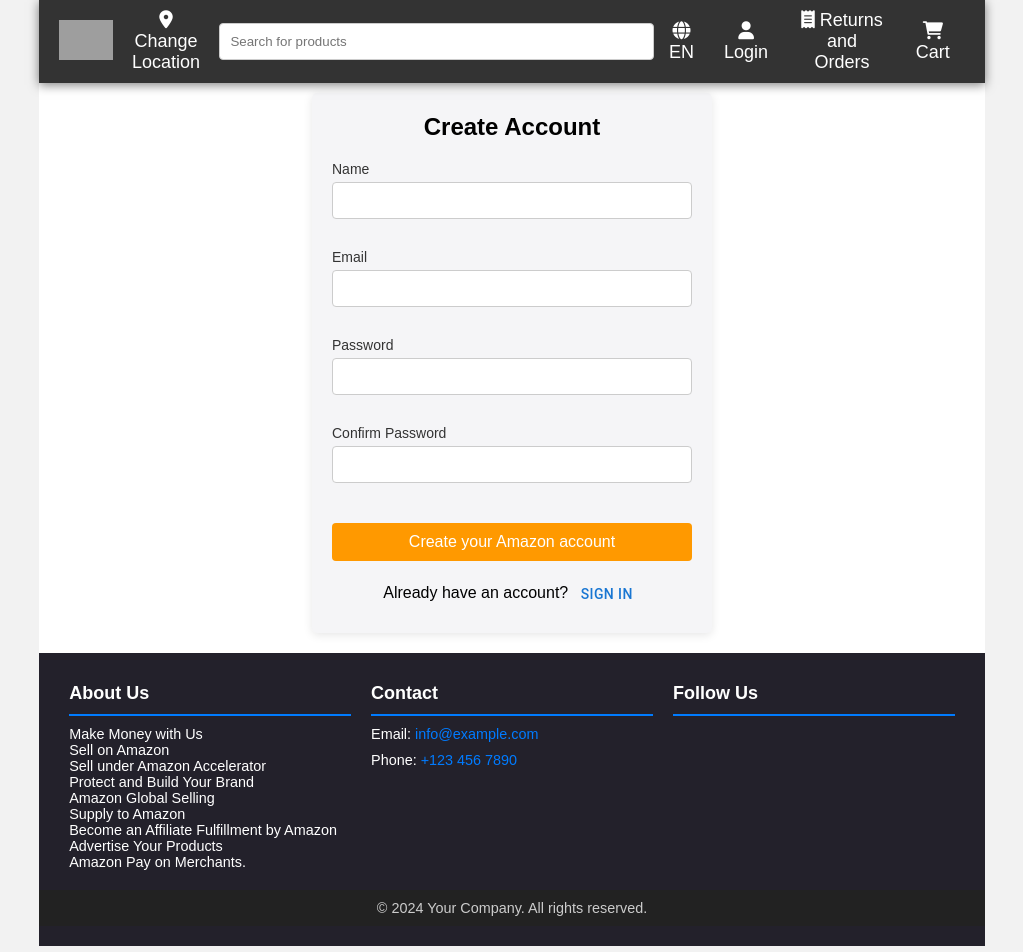
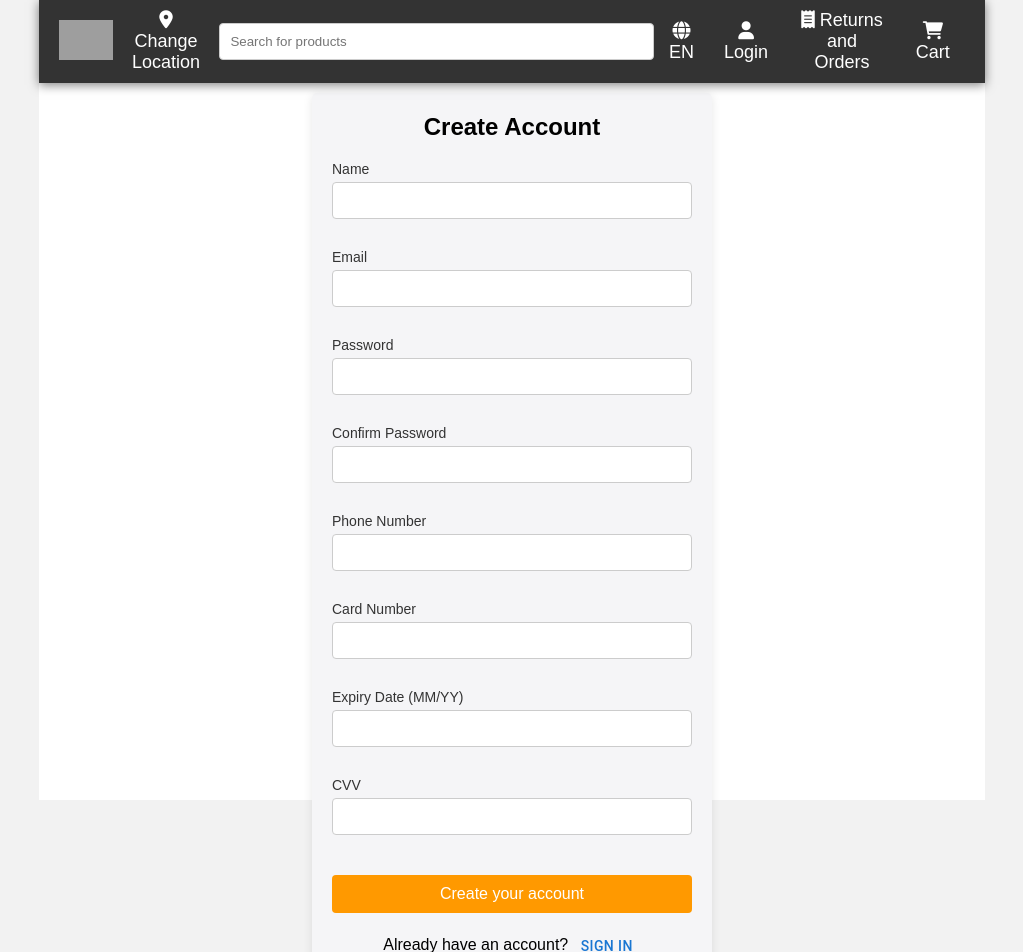
Before and after one commit to rphulambrikar/shopkart, a React (Create React App) app: page /signup in a window 1280 px wide. Shown: the top 952 px of the page, without its empty margins (128-1151 px from the left). Built offline with nearby package versions, Linux system fonts and the light colour scheme; grey boxes are pictures that could not be loaded.

Commit message:
Enter User Data done Succesfully

```diff
--- a/src/components/SignUp.js
+++ b/src/components/SignUp.js
@@ -4,13 +4,16 @@
 import { useNavigate } from 'react-router-dom';
 
 const SignUp = () => {
-
     const navigate = useNavigate();
     const [formData, setFormData] = useState({
         name: '',
         email: '',
         password: '',
-        confirmPassword: ''
+        confirmPassword: '',
+        phoneNumber: '',
+        cardNumber: '',
+        expiryDate: '',
+        cvv: ''
     });
 
     const handleChange = (e) => {
@@ -18,10 +21,43 @@
         setFormData({ ...formData, [name]: value });
     };
 
-    const handleSubmit = (e) => {
+    const handleSubmit = async (e) => {
         e.preventDefault();
-        // Handle form submission logic here
-        console.log('Form submitted:', formData);
+        // Validate password confirmation
+        if (formData.password !== formData.confirmPassword) {
+            alert("Passwords do not match");
+            return;
+        }
+
+        // Prepare data to be sent to backend
+        const userData = {
+            name: formData.name,
+            username: formData.email.split('@')[0], // Creating a username from the email
+            phoneNumber: formData.phoneNumber,
+            email: formData.email,
+            password: formData.password,
+            cardDetails: {
+                cardNumber: formData.cardNumber,
+                expiryDate: formData.expiryDate,
+                cvv: formData.cvv
+            }
+        };
+
+        // Replace the URL with your backend endpoint
+        const response = await fetch('https://your-backend-endpoint.com/users', {
+            method: 'POST',
+            headers: {
+                'Content-Type': 'application/json'
+            },
+            body: JSON.stringify(userData)
+        });
+
+        if (response.ok) {
+            console.log('User data saved successfully');
+            navigate('/login'); // Navigate to a welcome page or dashboard
+        } else {
+            console.error('Error saving user data');
+        }
     };
 
     return (
@@ -44,11 +80,25 @@
                     <label htmlFor="confirmPassword">Confirm Password</label>
                     <input type="password" id="confirmPassword" name="confirmPassword" value={formData.confirmPassword} onChange={handleChange} required />
                 </div>
-                <button type="submit" className="btn">Create your Amazon account</button>
+                <div className="form-group">
+                    <label htmlFor="phoneNumber">Phone Number</label>
+                    <input type="text" id="phoneNumber" name="phoneNumber" value={formData.phoneNumber} onChange={handleChange} required />
+                </div>
+                <div className="form-group">
+                    <label htmlFor="cardNumber">Card Number</label>
+                    <input type="text" id="cardNumber" name="cardNumber" value={formData.cardNumber} onChange={handleChange} required />
+                </div>
+                <div className="form-group">
+                    <label htmlFor="expiryDate">Expiry Date (MM/YY)</label>
+                    <input type="text" id="expiryDate" name="expiryDate" value={formData.expiryDate} onChange={handleChange} required />
+                </div>
+                <div className="form-group">
+                    <label htmlFor="cvv">CVV</label>
+                    <input type="text" id="cvv" name="cvv" value={formData.cvv} onChange={handleChange} required />
+                </div>
+                <button type="submit" className="btn">Create your account</button>
             </form>
-            <p className="footer-text">Already have an account? <Button onClick={() => {
-                navigate("/login")
-            }}>Sign In</Button></p>
+            <p className="footer-text">Already have an account? <Button onClick={() => navigate("/login")}>Sign In</Button></p>
         </div>
     );
 };
```
